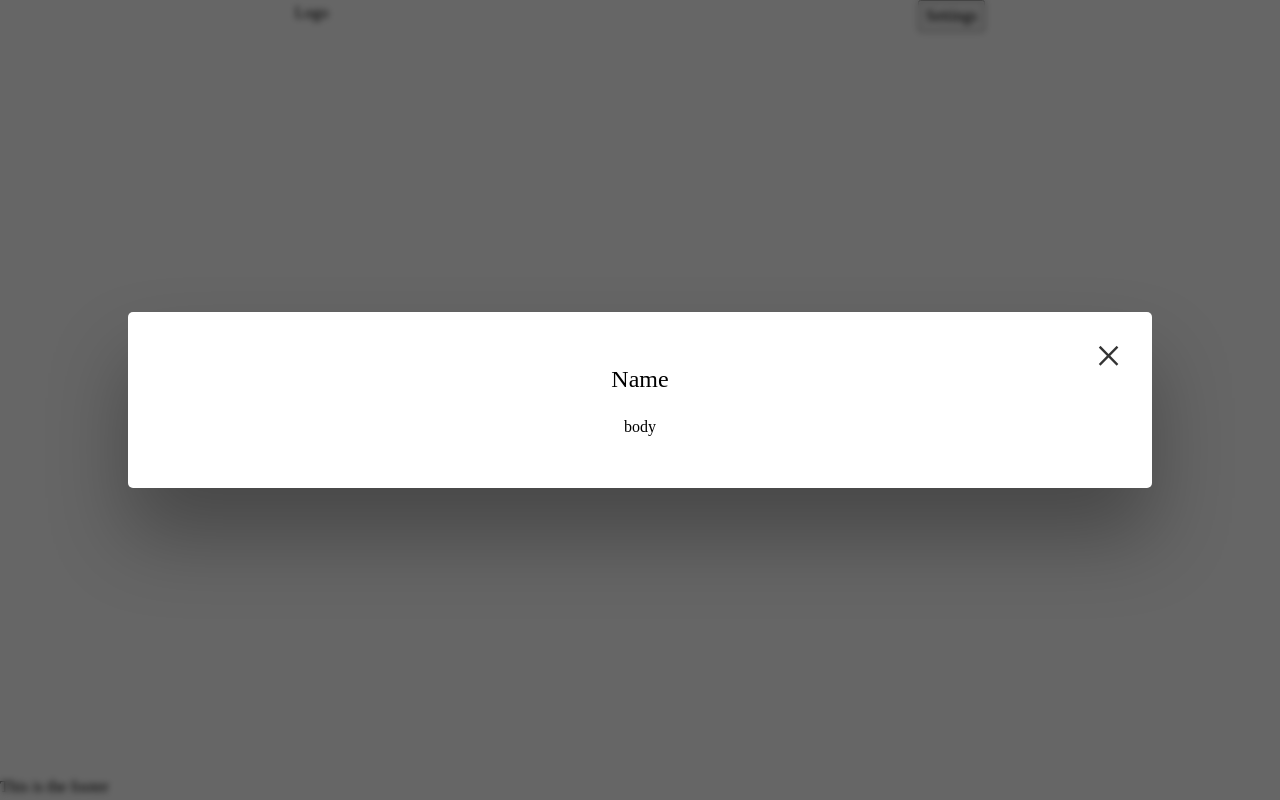
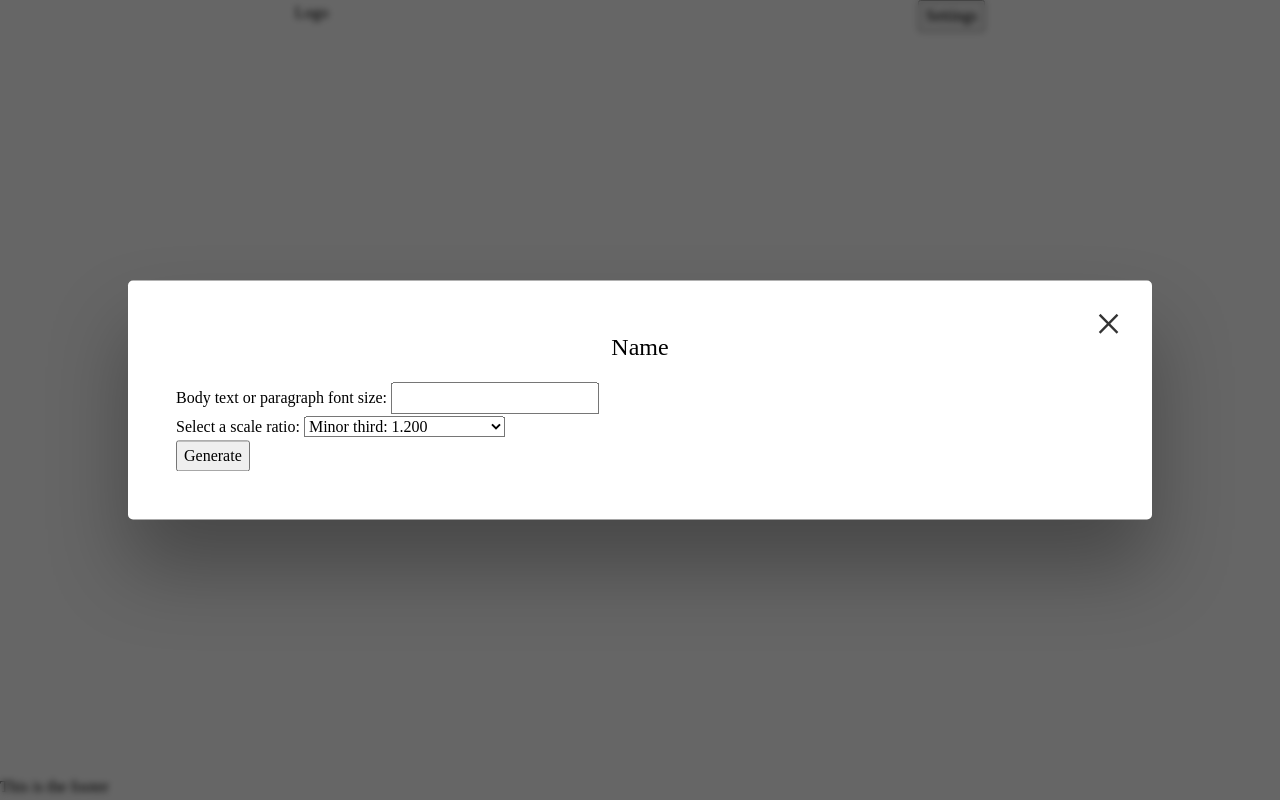
Before and after one commit to itsmacr8/Phreyah, a website built with Vite: page index.html in a window 1280 px wide. Both pictures are taken after a click on the button "Settings". Built offline with nearby package versions, Linux system fonts and the light colour scheme.

Commit message:
Add form inside modal window

```diff
--- a/index.html
+++ b/index.html
@@ -16,7 +16,32 @@
       <div class="modal__content modal--hidden">
         <button class="modal__close">&times;</button>
         <div class="modal__title text-center">Name</div>
-        <div class="modal__body text-center">body</div>
+        <form class="modal__body font-scale-form">
+          <div class="form__group">
+            <label for="base-font-size">Body text or paragraph font size:</label>
+            <input type="text" id="base-font-size" name="base-font-size">
+          </div>
+          <div class="form__group">
+            <label for="font-scale-ratio">Select a scale ratio:</label>
+            <select name="font-scale-ratio" id="font-scale-ratio" class="font-scale-ratio">
+                <optgroup label="Low contrast scales">
+                    <option value="minor-second">Minor second: 1.067</option>
+                    <option value="major-second">Major second: 1.125</option>
+                </optgroup>
+                <optgroup label="Medium contrast scales">
+                    <option value="minor-third" selected>Minor third: 1.200</option>
+                    <option value="major-third">Major third: 1.250</option>
+                    <option value="perfect-fourth">Perfect fourth: 1.333</option>
+                </optgroup>
+                <optgroup label="High contrast scales">
+                    <option value="augmented-fourth">Augmented fourth: 1.444</option>
+                    <option value="perfect-fifth">Perfect fifth: 1.500</option>
+                    <option value="golden-ratio">Golden Ratio: 1.618</option>
+                </optgroup>
+            </select>
+          </div>
+            <button class="btn" type="submit">Generate</button>
+        </form>
       </div>
     </div>
   </main>
```
